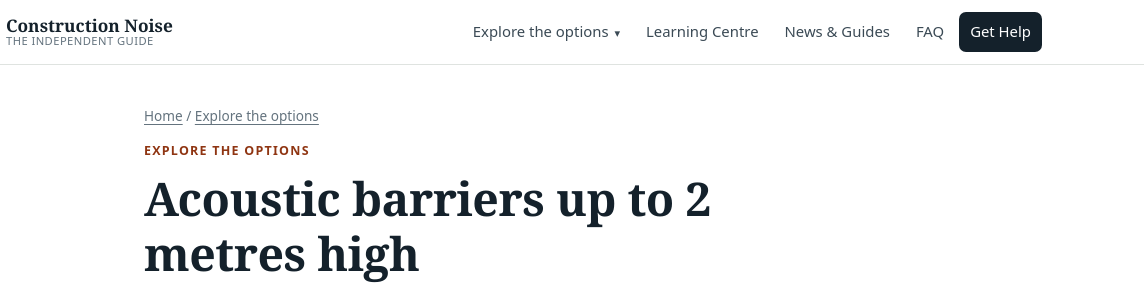
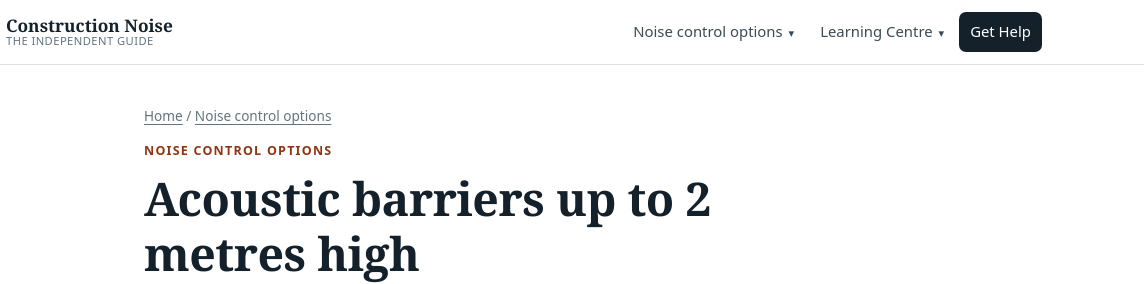
Before and after one commit to Wayside1/construction-noise-site, an Astro site: page /options/acoustic-barriers-up-to-2m in a window 1280 px wide. Shown: the top 284 px of the page, 136-1280 px from the left. Built offline with nearby package versions, Linux system fonts and the light colour scheme; Astro itself is replaced by a stand-in of ours.

Commit message:
Menu: rename to Noise control options, News & Guides under Learning Centre, FAQ footer only
Co-Authored-By: Claude Opus 5.5 <noreply@anthropic.com>
Claude-Session: https://claude.ai/code/session_014b1xsLGQ5Pn9ef6mXv5QZ1

```diff
--- a/src/content.config.ts
+++ b/src/content.config.ts
@@ -37,7 +37,7 @@ const learning = defineCollection({
   }),
 });
 
-// Explore the options: one page per noise-control option, /options/<slug>
+// Noise control options: one page per noise-control option, /options/<slug>
 const options = defineCollection({
   loader: glob({ pattern: '**/*.md', base: './src/content/options' }),
   schema: z.object({
--- a/src/data/site.ts
+++ b/src/data/site.ts
@@ -24,11 +24,12 @@ export const OPTIONS_MENU = [
   { label: 'Pile rig shrouds', href: '/options/pile-rig-shrouds' },
 ];
 
-export const NAV: { label: string; href: string; cta?: boolean; menu?: { label: string; href: string }[] }[] = [
-  { label: 'Explore the options', href: '/options', menu: OPTIONS_MENU },
-  { label: 'Learning Centre', href: '/LearningCentre' },
-  { label: 'News & Guides', href: '/news' },
-  { label: 'FAQ', href: '/FAQ' },
+export const NAV: { label: string; href: string; cta?: boolean; allLabel?: string; menu?: { label: string; href: string }[] }[] = [
+  { label: 'Noise control options', href: '/options', menu: OPTIONS_MENU, allLabel: 'All options →' },
+  { label: 'Learning Centre', href: '/LearningCentre', menu: [
+    { label: 'Learning Centre explainers', href: '/LearningCentre' },
+    { label: 'News & Guides', href: '/news' },
+  ] },
   { label: 'Get Help', href: '/GetAssistance', cta: true },
 ];
 
--- a/src/layouts/Base.astro
+++ b/src/layouts/Base.astro
@@ -71,9 +71,9 @@ const orgLd = {
         {NAV.map((n) => n.menu ? (
           <div class="dd">
             <button type="button" class="dd-btn" aria-expanded="false" aria-haspopup="true">{n.label} <span aria-hidden="true">▾</span></button>
-            <div class="dd-menu">
+            <div class="dd-menu" data-label={n.label}>
               {n.menu.map((m) => <a href={m.href} aria-current={current === m.href ? 'page' : undefined}>{m.label}</a>)}
-              <a href={n.href} class="dd-all">All options →</a>
+              {n.allLabel && <a href={n.href} class="dd-all">{n.allLabel}</a>}
             </div>
           </div>
         ) : (
@@ -106,7 +106,7 @@ const orgLd = {
           <h4>Contractors</h4>
           <ul>
             <li><a href="/ContractorGuide">Contractor guide</a></li>
-            <li><a href="/options">Explore the options</a></li>
+            <li><a href="/options">Noise control options</a></li>
             <li><a href="/piling-noise">Piling noise hub</a></li>
             <li><a href="/MachineNoise">Machine noise levels</a></li>
             <li><a href="/learning-centre/bs-5228-2009-what-contractors-need-to-know">BS 5228 explained</a></li>
--- a/src/pages/options/[slug].astro
+++ b/src/pages/options/[slug].astro
@@ -19,7 +19,7 @@ const jsonld: any[] = [
     mainEntityOfPage: SITE.url + path, ...(d.hero_image_url ? { image: new URL(d.hero_image_url, SITE.url).href } : {}) },
   { '@context': 'https://schema.org', '@type': 'BreadcrumbList', itemListElement: [
     { '@type': 'ListItem', position: 1, name: 'Home', item: SITE.url + '/' },
-    { '@type': 'ListItem', position: 2, name: 'Explore the options', item: SITE.url + '/options' },
+    { '@type': 'ListItem', position: 2, name: 'Noise control options', item: SITE.url + '/options' },
     { '@type': 'ListItem', position: 3, name: d.title, item: SITE.url + path } ] },
 ];
 if (d.faqs.length) jsonld.push({ '@context': 'https://schema.org', '@type': 'FAQPage', mainEntity: d.faqs.map((f: any) => ({ '@type': 'Question', name: f.question, acceptedAnswer: { '@type': 'Answer', text: f.answer } })) });
@@ -27,8 +27,8 @@ if (d.faqs.length) jsonld.push({ '@context': 'https://schema.org', '@type': 'FAQ
 <Base title={d.meta_title} description={d.meta_description} path={path} image={d.hero_image_url} jsonld={jsonld}>
   <article class="wrap" style="padding-top:40px">
     <div class="read">
-      <div class="crumbs"><a href="/">Home</a> / <a href="/options">Explore the options</a></div>
-      <div class="eyebrow">Explore the options</div>
+      <div class="crumbs"><a href="/">Home</a> / <a href="/options">Noise control options</a></div>
+      <div class="eyebrow">Noise control options</div>
       <h1>{d.title}</h1>
       <div class="answer"><strong>In brief</strong>{d.summary}</div>
       {d.hero_image_url && (
--- a/src/pages/options/index.astro
+++ b/src/pages/options/index.astro
@@ -5,7 +5,7 @@ import { optionPages } from '../../data/content';
 const all = await optionPages();
 ---
 <Base title="Construction Noise Control Options: Barriers & Shrouds" description="Compare the main ways to control construction noise: acoustic barriers up to 2 m and up to 8 m, transparent barriers, rock breaker shrouds and pile rig shrouds.">
-  <PageHead eyebrow="Explore the options" title="What actually reduces construction noise" lede="The main noise-control options, what each one is good for, how much difference it makes and where it falls short. Most sites need more than one." />
+  <PageHead eyebrow="Noise control options" title="What actually reduces construction noise" lede="The main noise-control options, what each one is good for, how much difference it makes and where it falls short. Most sites need more than one." />
   <div class="wrap block">
     <div class="grid g2">
       {all.map((o) => (
--- a/src/styles/global.css
+++ b/src/styles/global.css
@@ -196,7 +196,7 @@ table.data th { background: var(--paper-2); }
 .home-hero-img { margin: 28px 0 8px; border-radius: var(--radius); overflow: hidden; border: 1px solid var(--line); }
 .home-hero-img img { display: block; width: 100%; height: auto; aspect-ratio: 16 / 9; max-height: 460px; object-fit: cover; }
 
-/* Explore the options dropdown */
+/* Top menu dropdowns */
 .dd { position: relative; }
 .dd-btn { background: none; border: 0; font: inherit; color: var(--ink-2); font-size: .93rem; font-weight: 500; padding: 8px 11px; border-radius: 7px; cursor: pointer; }
 .dd-btn:hover, .dd.open .dd-btn { background: var(--paper-2); color: var(--ink); }
@@ -209,6 +209,6 @@ table.data th { background: var(--paper-2); }
 @media (max-width: 860px) {
   .dd-btn { display: none; }
   .dd-menu { display: block; position: static; box-shadow: none; border: 0; padding: 0 0 6px; min-width: 0; }
-  .dd-menu::before { content: 'Explore the options'; display: block; font-size: .75rem; font-weight: 700; letter-spacing: .08em; text-transform: uppercase; color: var(--muted); padding: 8px 11px 4px; }
+  .dd-menu::before { content: attr(data-label); display: block; font-size: .75rem; font-weight: 700; letter-spacing: .08em; text-transform: uppercase; color: var(--muted); padding: 8px 11px 4px; }
   .nav .dd-menu a { white-space: normal; }
 }
```
